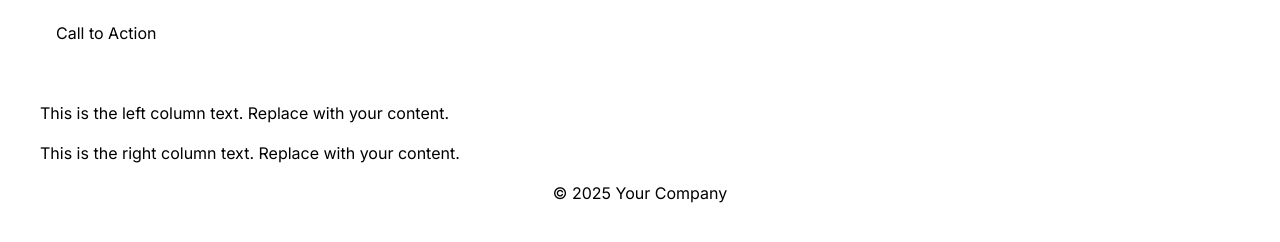
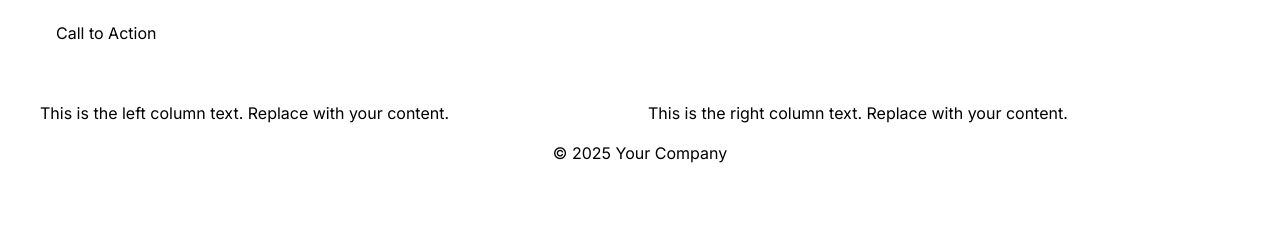
Before and after one commit to bamboounderwear/scss2, a website: page components.html in a window 1280 px wide. Shown: the part 192-434 px from the top of the page. Drawn offline with nearby package versions, Linux system fonts and the light colour scheme; files that its build step writes are made by us from their sources.

Commit message:
grid fix

```diff
--- a/scss/modules/_grid.scss
+++ b/scss/modules/_grid.scss
@@ -1,21 +1,23 @@
 /* ------------------------------------------------ *
  * MODULE 6: GRID (Simplified Syntax)              *
  *                                                  *
- * Container: Use .grid plus a column-count class   *
- * (e.g. .grid-12) to define the overall grid.      *
+ * Container: Use .grid to define the grid. It      *
+ * defaults to a 12-column grid. (Override with     *
+ * .grid-# if necessary.)                           *
  *                                                  *
- * Child Elements: Use .col-1 to .col-12 to set the    *
- * span of each grid item. Responsive variants and   *
- * explicit span ranges are available.              *
+ * Child Elements: Use .col-1 to .col-12 or the       *
+ * responsive variants to control the span.         *
+ * Explicit span ranges are also available.         *
  * ------------------------------------------------ */
 
-/* Base grid container */
+/* Base grid container (defaults to 12 columns) */
 .grid {
   display: grid;
   gap: var(--spacing-2);
+  grid-template-columns: repeat(12, 1fr);
 }
 
-/* Grid column count utilities: set the number of columns */
+/* Optional: Grid column count utilities (if you wish to override) */
 .grid-1  { grid-template-columns: repeat(1, 1fr); }
 .grid-2  { grid-template-columns: repeat(2, 1fr); }
 .grid-3  { grid-template-columns: repeat(3, 1fr); }
@@ -29,7 +31,7 @@
 .grid-11 { grid-template-columns: repeat(11, 1fr); }
 .grid-12 { grid-template-columns: repeat(12, 1fr); }
 
-/* Child column span utilities (mobile by default) */
+/* Child column span utilities (mobile default) */
 .col-1  { grid-column: span 1; }
 .col-2  { grid-column: span 2; }
 .col-3  { grid-column: span 3; }
@@ -105,6 +107,7 @@
 }
 
 /* Span Range Utilities for precise control */
+/* (Requires a CSS preprocessor like Sass for the loops) */
 @for $start from 1 through 11 {
   @for $end from ($start + 1) through 12 {
     .span-#{$start}-#{$end} { grid-column: #{$start} / #{$end}; }
```
